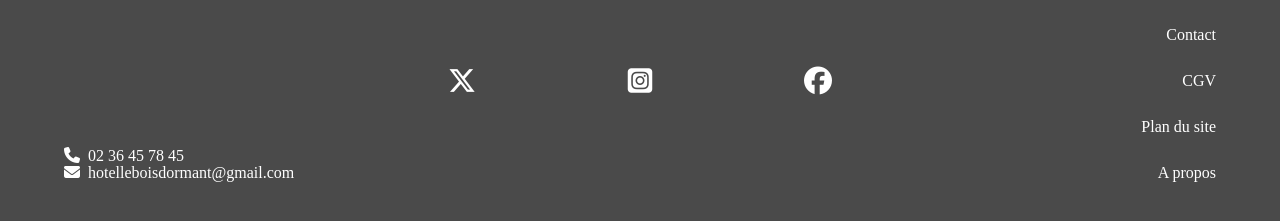
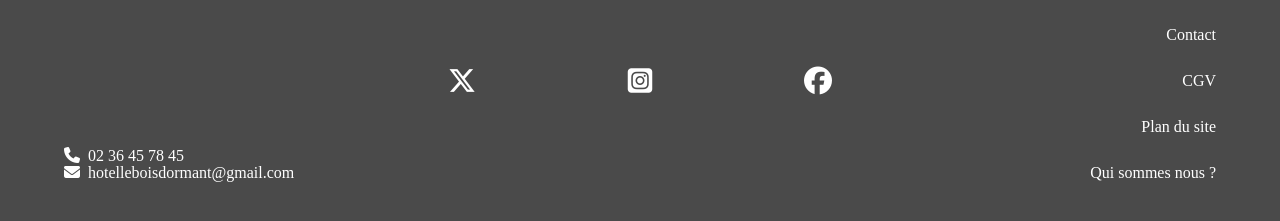
Before and after one commit to Grabar001/hotel-bois-dormant, a plain HTML site: page index.html in a window 1280 px wide. Shown: the part 2985-3206 px from the top of the page. Drawn offline with Linux system fonts and the light colour scheme; a web font is replaced by a local one.

Commit message:
update footer link index.html

```diff
--- a/index.html
+++ b/index.html
@@ -161,7 +161,7 @@
                 </div>
                 <a href="" class="footer__nav__link">CGV</a>
                 <a href="" class="footer__nav__link">Plan du site</a>
-                <a href="" class="footer__nav__link">A propos</a>
+                <a href="" class="footer__nav__link">Qui sommes nous ?</a>
             </nav>
         </div>
     </footer>
```
